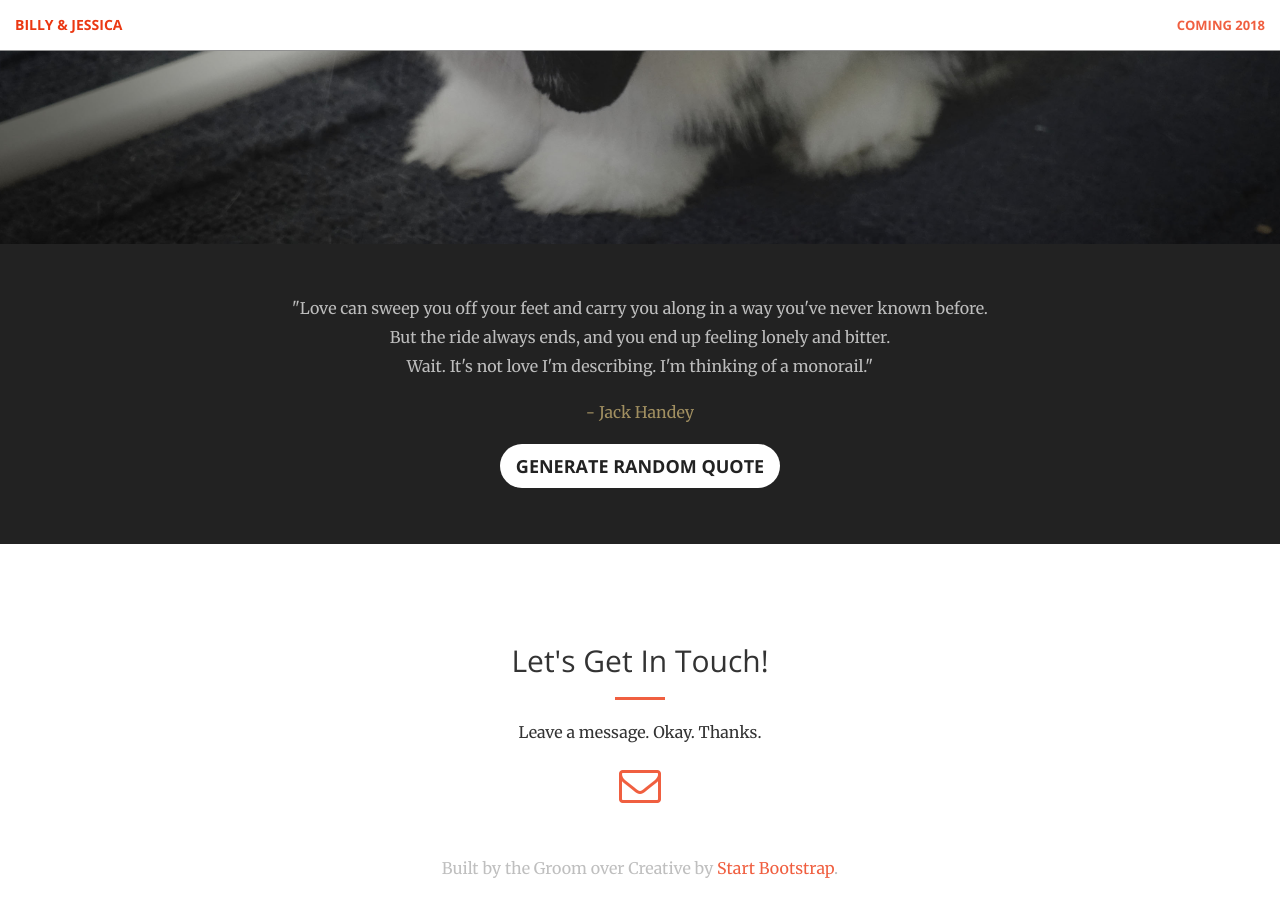
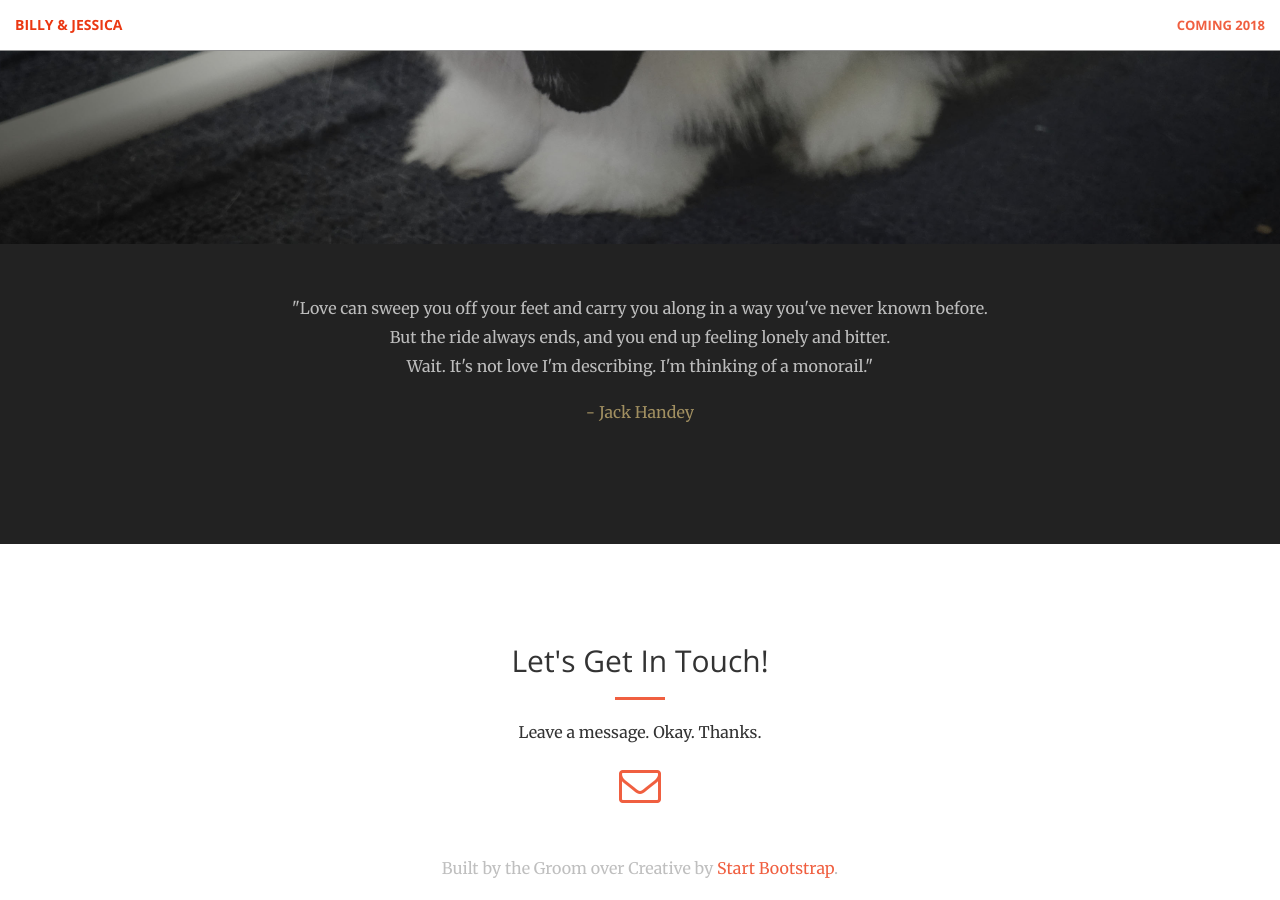
Before and after one commit to notbleh/wed-website, a Jekyll site: the page built from index.html, in a window 1280 px wide and 900 px high, scrolled down 656 px. Built offline with Jekyll 4.4.1, drawn with Linux system fonts in a browser that asks for light colours.

Commit message:
Update aside.html

```diff
--- a/_includes/aside.html
+++ b/_includes/aside.html
@@ -4,7 +4,7 @@
           <div class="quote-box">
           <p class="quote-body">"<span class="quote"></span>"</p>
           <p class="quote-author">- <span class="author"></span></p>
-          <button id="generate-quote" class="btn btn-default btn-lg center-block" type="button">Generate Random Quote</button>
+          <!-- button id="generate-quote" class="btn btn-default btn-lg center-block" type="button">Generate Random Quote</button -->
           </div>
       </div>
     </div>
```
